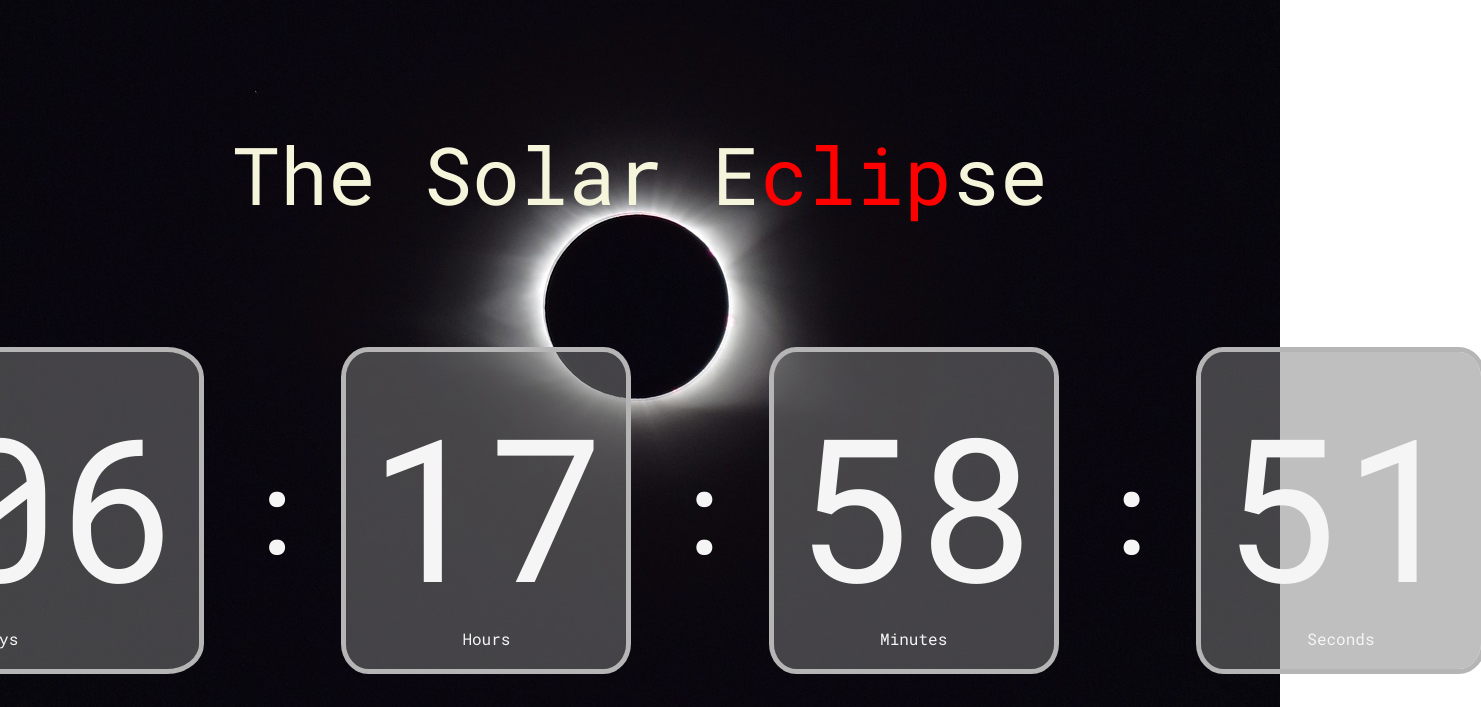
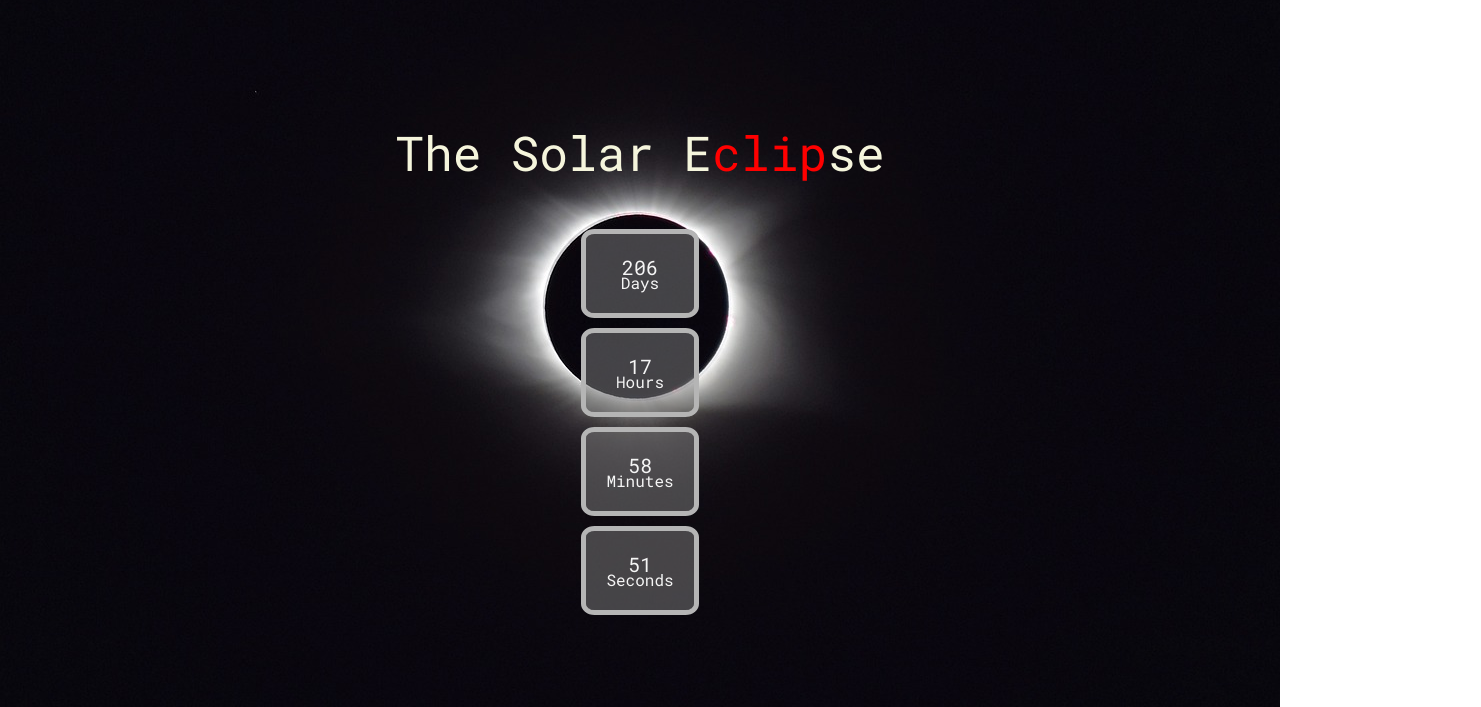
Before and after one commit to Phaedra13/SolarEclipseCountdown, a plain HTML site: page index.html in a window 1280 px wide. Shown: the part 93-800 px from the top of the page, 1481 px wide, since content can reach past the window. Drawn offline with Linux system fonts and the light colour scheme.

Commit message:
Update style.css

```diff
--- a/style.css
+++ b/style.css
@@ -92,3 +92,29 @@
   margin:0;
   font-size: 7rem;
 }
+
+@media screen and (max-width:1450px){
+    .countdown div p{
+
+        justify-content: center;
+        font-size: 20px;
+        margin-bottom: -8px;
+    }
+    .countdown{
+        display:grid;
+        align-items: center;
+        justify-content: center;
+        gap:10px;
+        color: whitesmoke;
+    }
+    .colon {
+        padding: 0;
+        margin:0;
+        font-size: 0rem;
+    }
+    .title{
+        font-size: 3rem ;
+        margin-bottom: 50px;
+    }
+
+}
```
